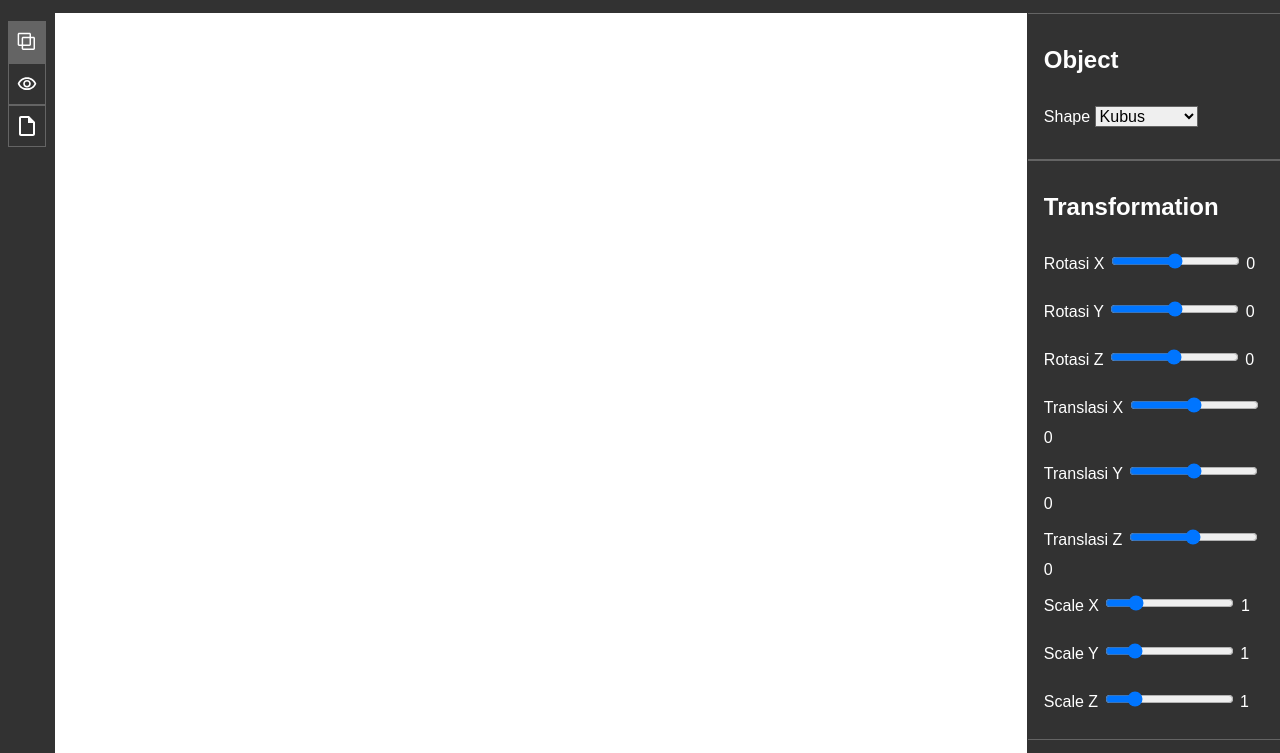
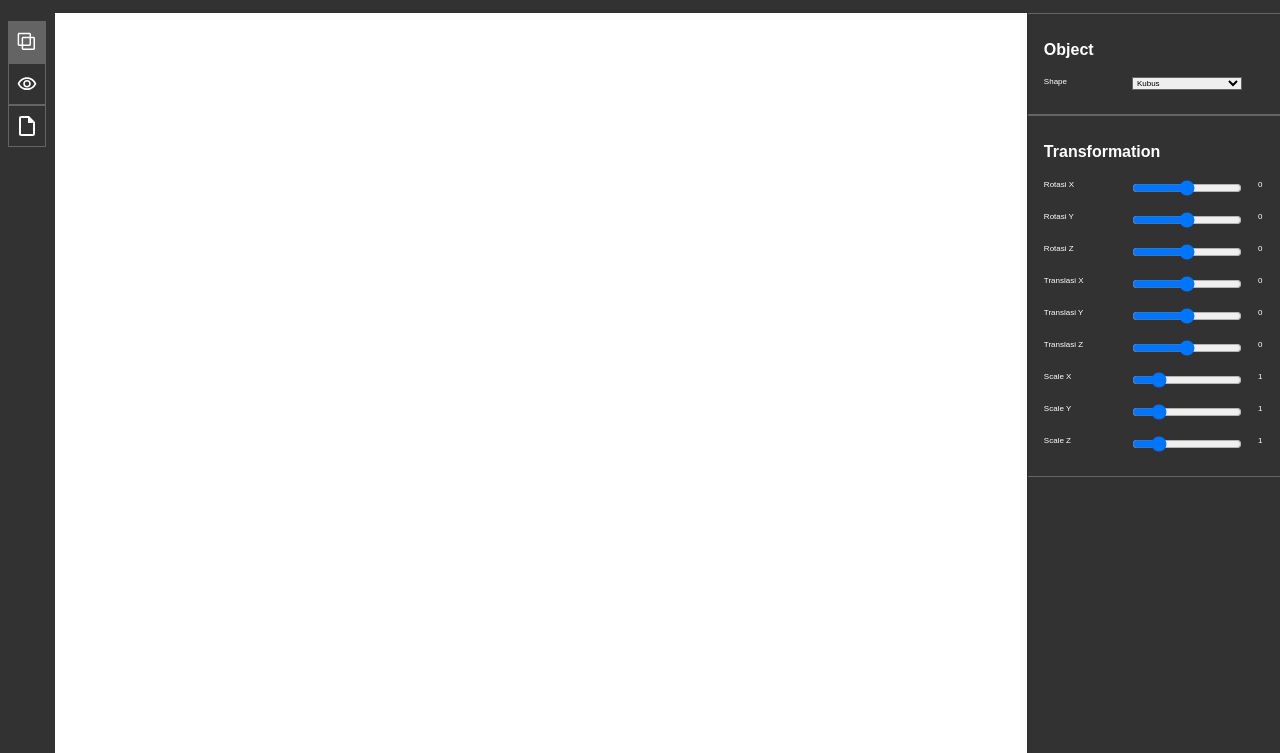
Before and after one commit to eiffelaqila/IF3260_Tugas2_K02_G12, a plain HTML site: page src/index.html in a window 1280 px wide. Shown: the part 47-800 px from the top of the page. Drawn offline with Linux system fonts and the light colour scheme.

Commit message:
feat: add base object class and style html
Co-authored-by: Andika N. Hilmy <dawetmaster@users.noreply.github.com>

```diff
--- a/src/style.css
+++ b/src/style.css
@@ -95,29 +95,34 @@ canvas {
 }
 
 .properties-title {
-    font-size: 1.5rem;
+    font-size: 1rem;
     margin: 1rem rem 0rem 1rem 0rem;
     color: white;
 }
 
+.properties-item {
+    display: flex;
+}
+
 .properties-label {
-    font-size: 1rem;
-    margin-top: 1rem;
-    margin-bottom: 1rem;
+    font-size: 0.5rem;
+    margin-top: 0.5rem;
+    margin-bottom: 0.5rem;
     color: white;
+    width: 40%;
 }
 
 .properties-input {
-    font-size: 1rem;
-    margin-top: 1rem;
-    margin-bottom: 1rem;
+    font-size: 0.5rem;
+    margin: 0.5rem 1rem 0.5rem 0rem;
     color: black;
+    width: 50%;
 }
 
 .properties-output {
-    font-size: 1rem;
-    margin-top: 1rem;
-    margin-bottom: 1rem;
+    font-size: 0.5rem;
+    margin-top: 0.5rem;
+    margin-bottom: 0.5rem;
     color: white;
 }
 
```
Also changed, not shown: src/lib/object/BaseObject.js (added, +94 -0 lines).
